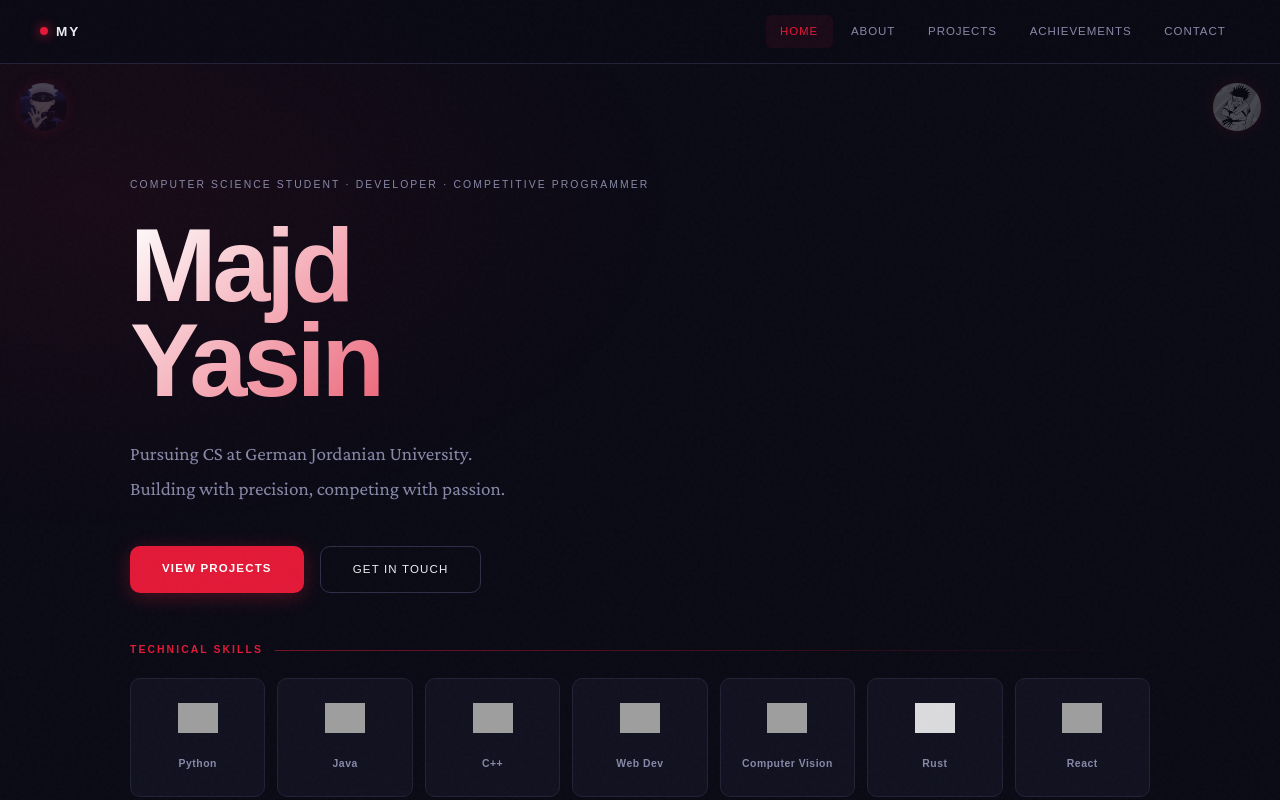
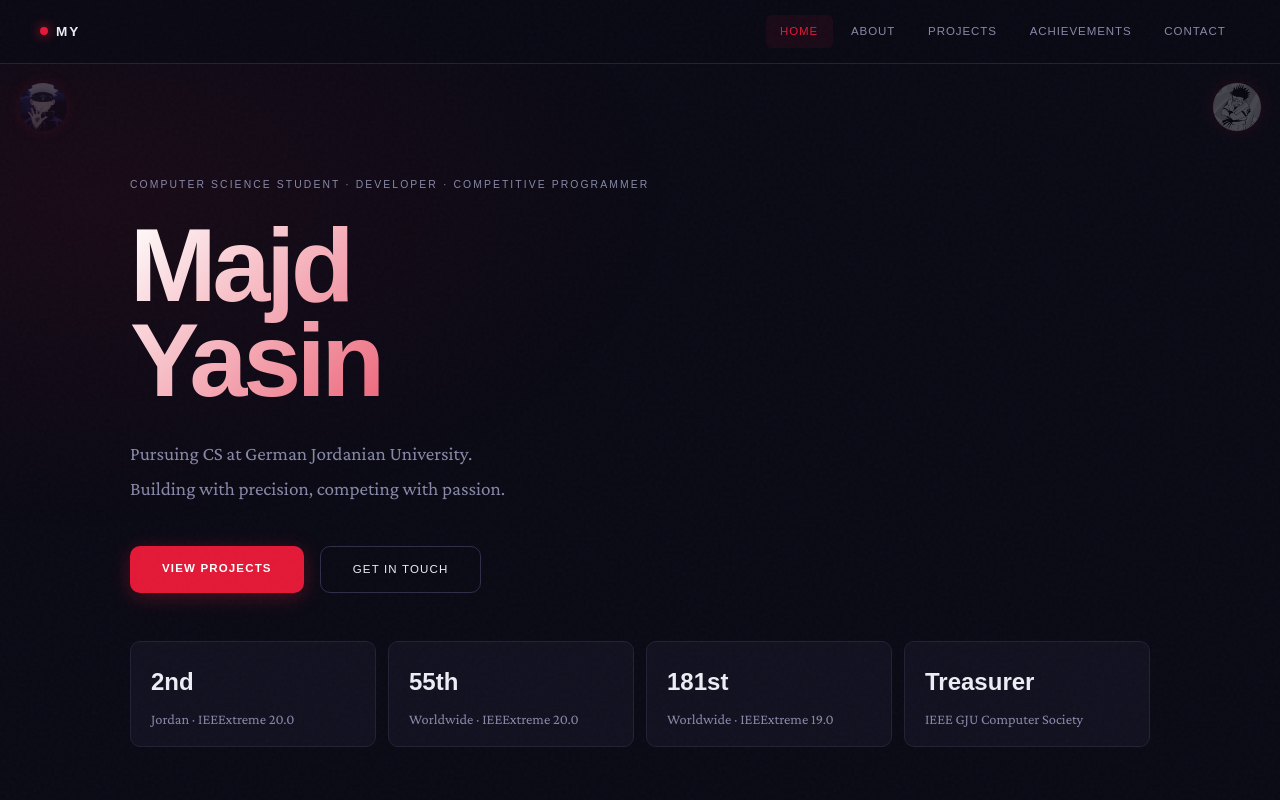
Before and after one commit to MajdHail/Majd, a plain HTML site: page index.html in a window 1280 px wide. Shown: the top 800 px of the page. Drawn offline with nearby package versions, Linux system fonts and the light colour scheme; grey boxes are pictures that could not be loaded; a web font is replaced by a local one.

Commit message:
added highlights strip to home page

```diff
--- a/index.html
+++ b/index.html
@@ -54,6 +54,13 @@
           <a class="btn-primary" href="projects.html">View Projects</a>
           <a class="btn-ghost" href="contact.html">Get In Touch</a>
         </div>
+      </div>
+
+      <div class="stats">
+        <div class="stat"><strong>2nd</strong><span>Jordan · IEEExtreme 20.0</span></div>
+        <div class="stat"><strong>55th</strong><span>Worldwide · IEEExtreme 20.0</span></div>
+        <div class="stat"><strong>181st</strong><span>Worldwide · IEEExtreme 19.0</span></div>
+        <div class="stat"><strong>Treasurer</strong><span>IEEE GJU Computer Society</span></div>
       </div>
 
       <div class="section-label">Technical Skills</div>
--- a/styles.css
+++ b/styles.css
@@ -865,3 +865,34 @@ footer {
   .hidden-character.corner { width: 52px; height: 52px; }
   .character-img { width: 36px; height: 36px; }
 }
+
+/* ── Home Stats ── */
+.stats {
+  display: grid;
+  grid-template-columns: repeat(auto-fit, minmax(190px, 1fr));
+  gap: 0.75rem;
+  margin-bottom: 3.5rem;
+}
+
+.stat {
+  background: var(--surface);
+  border: 1px solid var(--border);
+  border-radius: var(--radius);
+  padding: 1.25rem 1.25rem 1.1rem;
+  display: flex;
+  flex-direction: column;
+  gap: 0.4rem;
+}
+
+.stat strong {
+  font-family: "Unbounded", sans-serif;
+  font-size: 1.5rem;
+  font-weight: 700;
+  color: var(--text);
+}
+
+.stat span {
+  font-size: 0.9rem;
+  color: var(--text-dim);
+  line-height: 1.3;
+}
```
